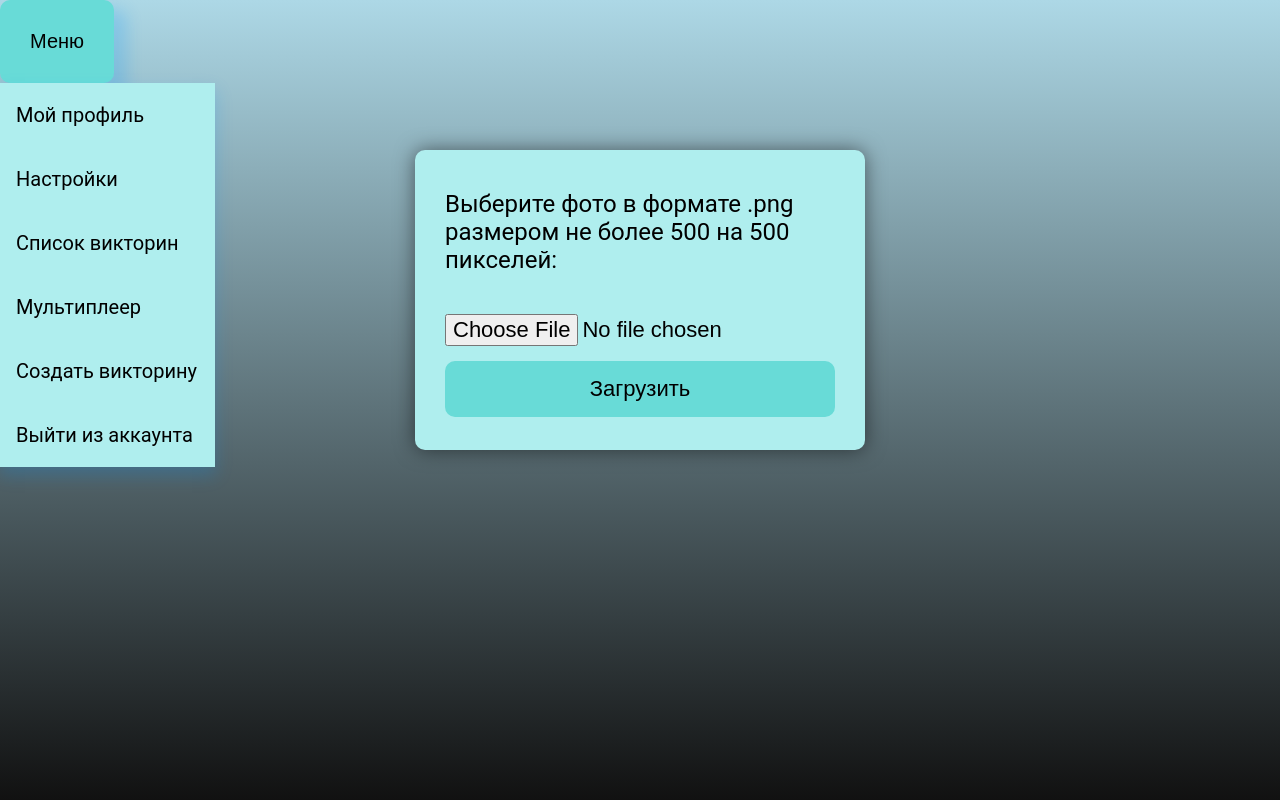
After one commit to UliaKaneva/inQUIZitors, a Flask app: page /settings in a window 1280 px wide. The commit adds this page. Run offline with Flask 3, Linux system fonts and the light colour scheme; a user stored in the database is signed in; parts of the project's set-up code (start-up, migrations or seed data) failed here and were passed over.

Commit message:
Редактирование профиля, регистрации, входа и главной страницы. Создание страницы настроек

```diff
--- /dev/null
+++ b/static/style/body.css
@@ -0,0 +1,14 @@
+body {
+            font-family: Roboto, sans-serif;
+            background: linear-gradient(LightBlue, #111111);
+            margin: 0;
+            padding: 0;
+            display: grid;
+            justify-content: center;
+            align-items: start;
+            align-content: flex-start;
+            min-height: 100vh;
+            background-size: cover;
+            background-repeat: no-repeat;
+            background-position: center;
+        }
--- /dev/null
+++ b/static/style/menu.css
@@ -0,0 +1,39 @@
+.dropbtn {
+    background-color: #AFEEEE;
+    color: black;
+    padding: 30px;
+    font-size: 20px;
+    border: none;
+    box-shadow: 12px 10px 16px 1px
+        rgba(0, 150, 255, 0.2);
+    border-radius: 10px;
+}
+        .dropdown {
+    position: absolute;
+    display: inline-block;
+}
+
+
+.dropdown-content {
+    display: none;
+    position: absolute;
+    background-color: #AFEEEE;
+    min-width: 215px;
+    box-shadow: 0px 8px 16px 1px
+        rgba(0, 150, 255, 0.2);
+    z-index: 1;
+    font-size: 20px;
+}
+
+.dropdown-content a {
+    color: black;
+    padding: 20px 16px;
+    text-decoration: none;
+    display: block;
+}
+
+.dropdown-content a:hover {background-color: #68dbd7;}
+
+.dropdown:hover .dropdown-content {display: block;}
+
+.dropdown:hover .dropbtn {background-color: #68dbd7;}
--- /dev/null
+++ b/static/style/settings.css
@@ -0,0 +1,46 @@
+.profile-load input[type=submit]{
+    padding: 15px;
+    border-radius: 10px;
+    border: none;
+    background-color: #68dbd7;
+    color: black;
+    cursor: pointer;
+    width: 100%;
+    font-size: 22px;
+    margin-top: 15px;
+}
+.profile-load input[type=file] {
+         width: 100%;
+         font-size: 22px;
+}
+.count p {
+         width: 100%;
+         font-size: 24px;
+         margin-bottom: 40px;
+}
+
+
+        .card {
+        border-radius: 10px;
+            width: 450px;
+            height: 300px;
+            background-color: #AFEEEE;
+            margin: 0 auto;
+            margin-top: 150px;
+            box-shadow: 0 0 20px
+                rgba(0, 0, 0, 0.5);
+        }
+        .card_count {
+            padding: 30px;
+        }
+		        .count {
+            display: grid;
+            margin-bottom: 28px;
+            margin-top: -20px;
+        }
+
+        .count p {
+            margin-top: 30px;
+        }
+
+ul.profile-info li {margin-top: 10px;}
--- a/templates/Front_Page.html
+++ b/templates/Front_Page.html
@@ -1,10 +1,12 @@
 <!DOCTYPE html>
 <html>
 <head>
+	<link rel="shortcut icon" href="../images/icon.png" type="image/png"/>
     <meta charset="UTF-8">
     <meta name="viewport" content="width=device-width, initial-scale=1.0">
-    <title>FrontPage</title>
+    <link rel="stylesheet" href="static/style/body.css">
     <link rel="stylesheet" href="static/style/Front_Page.css">
+	<title>inQUIZitors</title>
 </head>
 <body>
 <p></p>
--- a/templates/registration.html
+++ b/templates/registration.html
@@ -3,16 +3,14 @@
 <head>
     <meta charset="UTF-8">
     <meta name="viewport" content="width=device-width, initial-scale=1.0">
-    <title>RegistrationForm</title>
+    <title>Регистрация</title>
+    <link rel="stylesheet" href="static/style/body.css">
     <link rel="stylesheet" href="static/style/registration.css">
 </head>
 <body>
 <div class="main">
     <h2>Регистрация</h2>
 	<p></p>
-	{% for cat, msg in get_flashed_messages(True) %}
-	<div class="flash {{cat}}">{{msg}}</div>
-	{% endfor %}
 	<p></p>
 	<form action="/register" method="post" class="form-contact">
 		<label for="name">Никнейм:</label>
--- /dev/null
+++ b/templates/settings.html
@@ -0,0 +1,41 @@
+<!DOCTYPE html>
+<html>
+<head>
+    <meta charset="UTF-8">
+    <meta name="viewport" content="width=device-width, initial-scale=1.0">
+    <title>Настройки</title>
+    <link rel="stylesheet" href="static/style/body.css">
+    <link rel="stylesheet" href="static/style/menu.css">
+    <link rel="stylesheet" href="static/style/settings.css">
+</head>
+<body>
+{% block content %}
+<div class="card">
+    <div class="card_count">
+        <div class="count">
+            <table border="0" class="profile-table">
+				<p>Выберите фото в формате .png размером не более 500 на 500 пикселей:</p>
+                   <div class="profile-load">
+                   <form action="{{url_for('upload')}}" method="POST" enctype="multipart/form-data">
+                            <input type="file" name="file">
+                            <input type="submit" value="Загрузить">
+                   </form>
+                   </div>
+</table>
+        </div>
+    </div>
+</div>
+{% endblock %}
+<div class="dropdown">
+    <button class="dropbtn">Меню</button>
+    <div class="dropdown-content">
+        <a href="/profile">Мой профиль</a>
+		<a href="/settings">Настройки</a>
+        <a href="/quiz_list">Список викторин</a>
+        <a href="/quiz_multiplayer">Мультиплеер</a>
+        <a href="/create_quiz">Создать викторину</a>
+        <a href="/logout">Выйти из аккаунта</a>
+    </div>
+  </div>
+</body>
+</html>
```
Also changed, not shown: static/style/Front_Page.css (+0 -11 lines), static/style/login.css (deleted, +0 -55 lines), static/style/profile.css (+55 -48 lines), static/style/registration.css (+3 -12 lines), templates/login.html (+3 -5 lines), templates/profile.html (+14 -25 lines).
